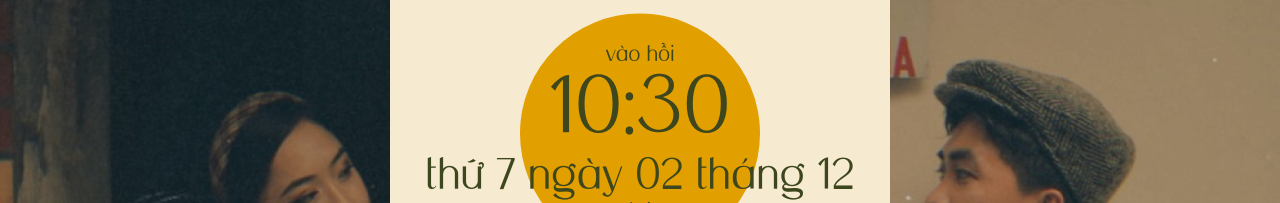
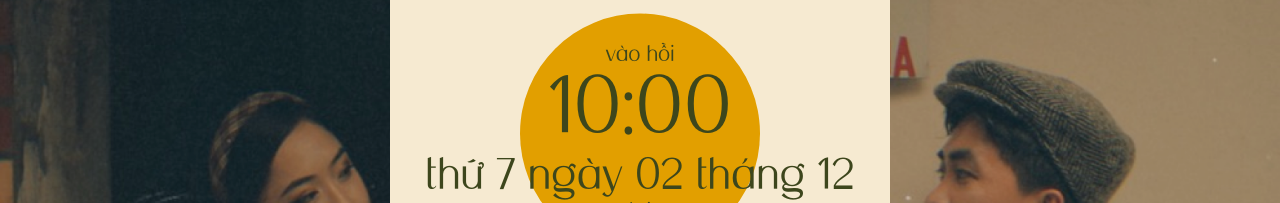
Before and after one commit to tailongnguyen/my-wedding-invitation, a Next.js app: page / in a window 1280 px wide. Shown: the part 169-372 px from the top of the page. Built offline with nearby package versions, Linux system fonts and the light colour scheme.

Commit message:
fix datetime

```diff
--- a/src/app/components/RSVP.js
+++ b/src/app/components/RSVP.js
@@ -121,7 +121,7 @@ export default function RSVP(props) {
                         <div style={{margin: "0px 20px", position: "relative", height: "min(30vh, 50vw)", display: "flex", justifyContent: "center", alignItems: "center", flexDirection: "column"}}>
                             <div className={styles.bgCircle}></div>
                             <p style={{"fontSize": "min(3vh, 5vw)"}}>vào hồi</p>
-                            <p style={{"fontSize": "min(11vh, 20vw)"}}>{props.side != "hanh" ? "10:30" : "17:30"}</p>
+                            <p style={{"fontSize": "min(11vh, 20vw)"}}>{props.side != "hanh" ? "10:00" : "17:30"}</p>
                             <p style={{"fontSize": "min(6vh, 8vw)"}}>{props.side != "hanh" ? "thứ 7 ngày 02 tháng 12" : "Chủ Nhật ngày 03/12"}</p>
                             <p style={{"fontSize": "min(3vh, 5vw)"}}>tại</p>
                         </div>
```
